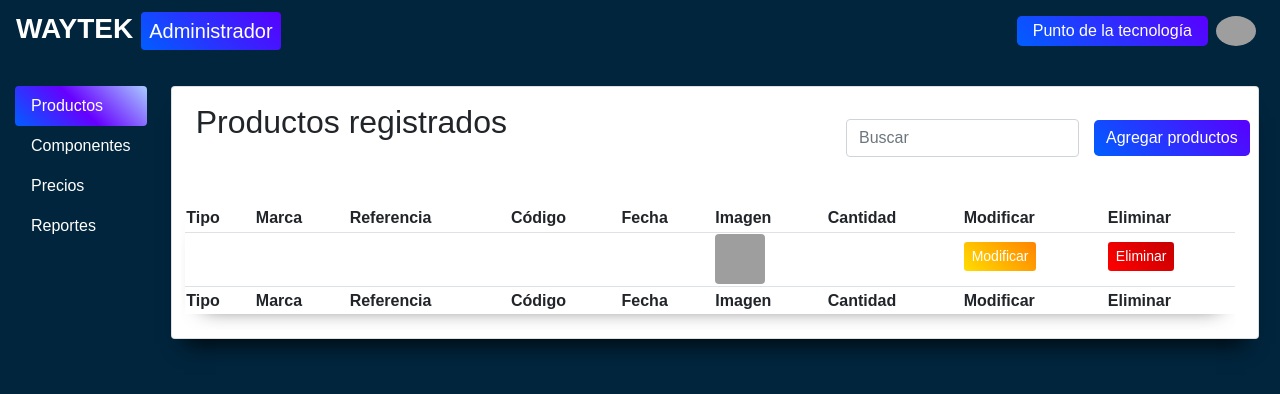
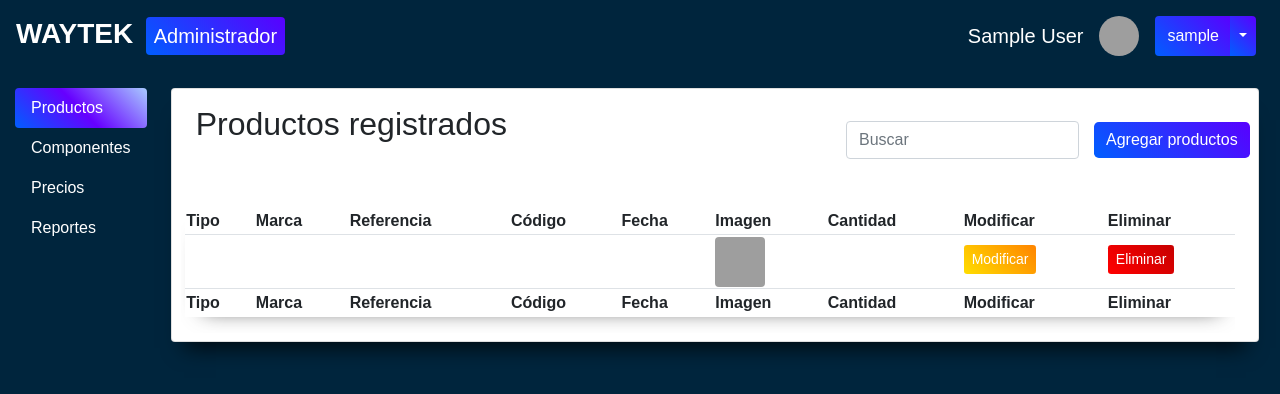
Before and after one commit to JohanTorrez/WAYTEK, a PHP site: page /administrador.php in a window 1280 px wide. Shown: the top 394 px of the page. Run offline with PHP 8.4, Linux system fonts and the light colour scheme; the visitor is signed in with stand-in values (Sample User, id 1); some libraries are stand-ins or nearby versions; some web fonts are replaced; grey boxes are pictures that could not be loaded.

Commit message:
actualizacion de nav

```diff
--- a/proyecto-WAYTEK/administrador.php
+++ b/proyecto-WAYTEK/administrador.php
@@ -56,33 +56,32 @@
       </div>
     </div>-->
 
-    <nav class="navbar navbar-expand pl-3 pr-0 py-0 pb-2 pt-2">
-      <a class="h3 mt-1 mr-2 text-white" href="" target="_blank"><strong>WAYTEK</strong></a>
+    <nav class="navbar navbar-expand pl-3 pr-4 py-0 pb-2 pt-3 justify-content-between">
+      <div class="d-inline">
+        <h3 class="mt-1 mr-2 text-white d-inline" href="$" target="_blank"><strong>WAYTEK</strong></h3>
         <a class="navbar-brand text-white btn-primarydeg rounded px-2 py-1 text-wrap" href="administrador.php" target="_blank">Administrador</a>
-        <div class="btn-group ml-auto mr-2">
-          <button type="button" class="btn mr-2 rounded-lg btn-primarydeg text-white p-0" data-toggle="modal" data-target="#mymodal"><a class="text-decoration-none text-white px-3 py-2" href="perfil_tienda.php">Punto de la tecnología</a></button>
+      </div>
 
-            <div class="dropdown">
+<div class="d-flex">
 
-              <img class="imgtienda rounded-circle mr-3" width="40rem" src="<?php echo $_SESSION['foto_perfil_tienda'] ?>" id="dropdownMenuButton" alt=""  data-toggle="dropdown" aria-haspopup="true" aria-expanded="false">
-
-              <div class="dropdown-menu dropdown-menu-right" aria-labelledby="dropdownMenu2">
+  <h5 class="mx-3 text-white my-2"><?=$_SESSION['nombre_tienda']?></h5>
+  <img class="imgtienda rounded-circle mr-3" width="40rem" height="40rem" src="<?=$_SESSION['foto_perfil_tienda']?>" id="dropdownMenuButton" alt=""  data-toggle="dropdown" aria-haspopup="true" aria-expanded="false">
+  <div class="btn-group">
+    <button type="button" class="btn rounded-lg-left btn-primarydeg text-white">
+      <a class="text-decoration-none text-white" href="perfil_tienda.php">
+        <?=$_SESSION['nombre_usuario_tienda']?>
+      </a>
+    </button>
+    <button type="button" class="btn text-white btn-primarydeg dropdown-toggle dropdown-toggle-split" data-toggle="dropdown">
+    <span class="sr-only">Palanca de dropwdown</span>
+  </button>
+  <div class="dropdown-menu">
     <button class="dropdown-item" type="button">Configuración</button>
     <button class="dropdown-item" type="button">Ayuda</button>
         <div class="dropdown-divider"></div>
-                <form class="" action="" method="post">
-                  <input class="dropdown-item bg-cerrar text-white" type="submit" value="Cerrar sesión" name="cerrar">
+        <form class="form m-0" action="cerrar_sesion.php" method="post">
+          <input class="dropdown-item bg-cerrar text-dark" type="submit" value="Cerrar sesión" name="cerrar">
         </form>
-                <?php
-
-                  if (isset($_POST['cerrar'])) {
-
-                  echo '<script>window.location="ingreso.php"</script>';
-                  session_destroy();
-
-                  }
-
-                ?>
       </div>
     </div>
   </div>
```
Lines whose indentation alone changed are shown as unchanged.
